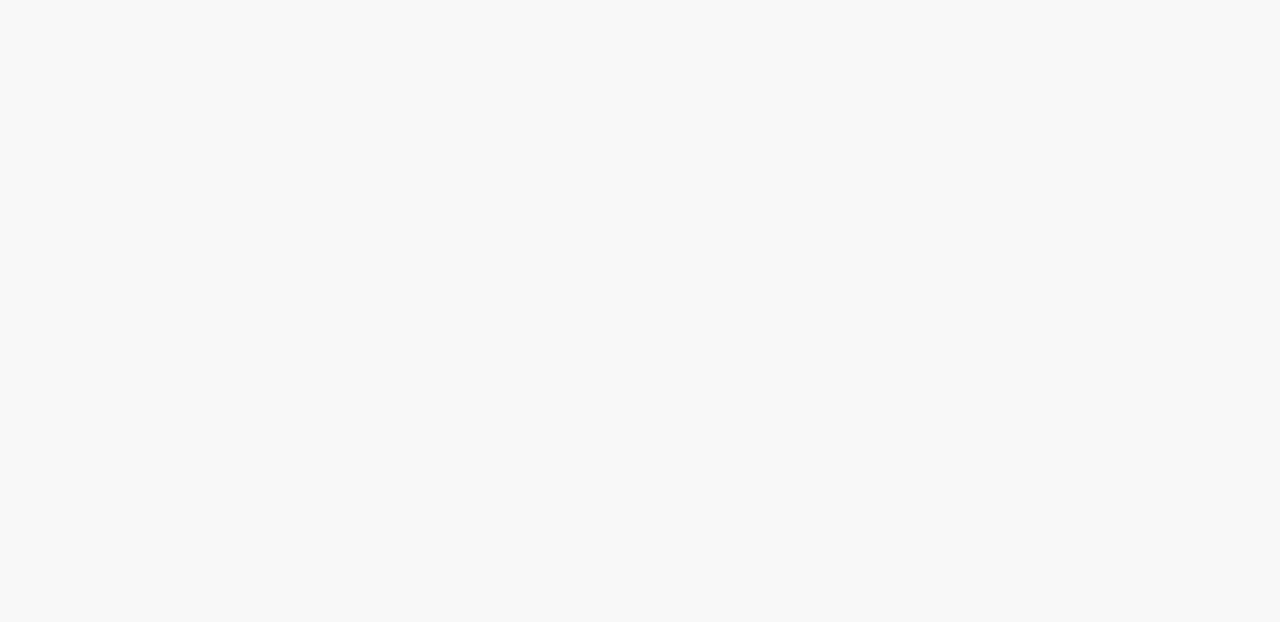
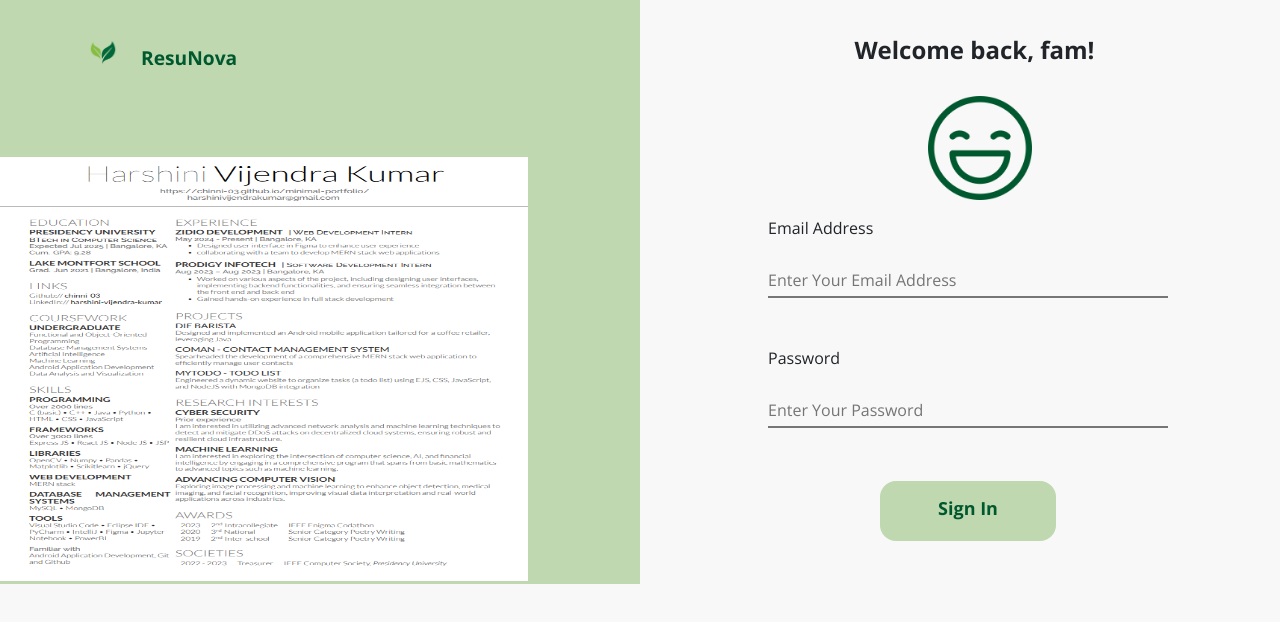
Before and after one commit to chinni-03/zidio_resunova, a React (Create React App) app in the folder client/: page /signin in a window 1280 px wide. Before the commit this address had no page. Shown: the top 622 px of the page. Built offline with nearby package versions, Linux system fonts and the light colour scheme.

Commit message:
signin page done

```diff
--- a/client/src/App.js
+++ b/client/src/App.js
@@ -4,6 +4,7 @@
 import Homepage from './components/homepage/Homepage';
 import { Signup } from './components/Signuppage/Signup';
 import { FormProvider } from './context/Form';
+import Signin from './components/Signinpage/Signin';
 
 function App() {
   return (
@@ -11,7 +12,8 @@
       <FormProvider>
         <Routes>
           <Route exact path="/" element={<Homepage />} />
-          <Route exact path="/signup" element={<Signup />} />
+          <Route path="/signup" element={<Signup />} />
+          <Route path="/signin" element={<Signin />} />
         </Routes>
         </FormProvider>
       </div>
--- a/client/src/components/Signinpage/Signin.css
+++ b/client/src/components/Signinpage/Signin.css
@@ -0,0 +1,116 @@
+*{
+    margin: 0;
+    border: border-box;
+    font-family: "Open Sans",sans-serif;
+
+}
+.left{
+    width: 50%;
+    float: left;
+    background-color: #BFD8AF;;
+    height: 36.5rem;
+}
+.head1{
+
+    height: 1.8rem;
+    margin-top: 2.4rem;
+    display: flex;
+}
+.resulogo{
+    height: 1.78rem;
+    width: 1.9rem;
+    margin-left: 3rem;
+}
+.logo{
+    /* background-image: url(resunova-logo.png); */
+    height: 1.78rem;
+    width: 1.9rem;
+}
+.resutext{
+    margin-left: 2.5rem;
+    font-size: larger;
+    margin-top: 0.1rem;
+    font-weight: bold;
+    color: #00582F;
+
+}
+.temp{
+
+    height: 26.6rem;
+    margin-top: 5.6rem;
+    margin-right: 7rem;
+}
+img[alt="harsh"]
+{
+    width: 100%;
+    height: 26.5rem;
+}
+.right
+{
+    width: 50%;
+    float: right;
+    height: 36.5rem;
+}
+.head2{
+
+    margin-top: 2.5%;
+    height: 3rem;
+    font-size: x-large;
+    font-weight: bold;
+    padding-left: 33.5%;
+    padding-top: 1rem;
+}
+.smiley{
+
+    height: 6.5rem;
+    width:6.5rem;
+    margin-left: 45%;
+    margin-top: 5%;
+}
+img[alt="smile"]
+{
+    width: 100%;
+    height: 100%;
+}
+.login{
+
+    height: 15rem;
+    width:25rem;
+    margin-left: 8rem;
+    margin-top: 1rem;
+}
+.name{
+    height: 50%;
+
+}
+.email{
+
+    height: 50%;
+}
+#typing{
+    width: 100%;
+    border-top: transparent;
+    border-left: transparent;
+    border-right: transparent;
+    margin-top: 2rem;
+    height: 30px;
+}
+.button{
+    width: 11rem;
+    height: 3.75rem;
+    border-radius: 1rem;
+    background-color: #BFD8AF;
+    border-color: transparent;
+    margin-left: 28%;
+    margin-top: 3.5rem;
+    display: flex;
+    justify-content: center;
+    align-items: center;
+}
+#sign{
+    font-size: large;
+    font-weight: bold;
+    color: #00582F;
+    margin-top: 6%;
+
+}
--- a/client/src/components/Signinpage/Signin.jsx
+++ b/client/src/components/Signinpage/Signin.jsx
@@ -1,13 +1,61 @@
-import { useEffect } from "react";
+import React, { useEffect } from "react";
+import '../Signinpage/Signin.css';
+import resume from '../../assets/images/harshini_resume.png';
+import happy from '../../assets/images/happy.png';
+import logo from '../../assets/images/resunova-logo.png';
 
-export const SigniIn = ()=>{
+export default function Signin() {
 
     useEffect(() => {
         document.title = "Sign In"
     })
 
-    return(
+    return (
         <>
+        <div>
+            <div class="left">
+                <div class="head1">
+                    <div class="resulogo">
+                        <img class="logo" src={logo} alt="" />
+                    </div>
+                    <div class="resutext">
+                        ResuNova
+                    </div>
+                </div>
+                <div class="temp">
+                    <img src={resume} alt="harsh"/>
+                </div>
+            </div>
+
+            <div class="right">
+                <div class="head2">
+                    Welcome back, fam!
+                </div>
+                <div class="smiley">
+                    <img src={happy} alt="smile"/>
+                </div>
+                <div class="login">
+                    <div class="email">
+                        <p>Email Address</p>
+                        <div class="input-box">
+                            <input type="email" placeholder="Enter Your Email Address" id="typing"/>
+                        </div>
+                    </div>
+                    <div class="password">
+                        <p>Password</p>
+                        <div class="input-box">
+                            <input type="password" placeholder="Enter Your Password" id="typing"/>
+                        </div>
+                    </div>
+                    <button class="button">
+                            <p id="sign">
+                                Sign In
+                            </p>
+                    </button>
+                </div>
+            </div>
+        </div>
         </>
     )
+
 }
```
